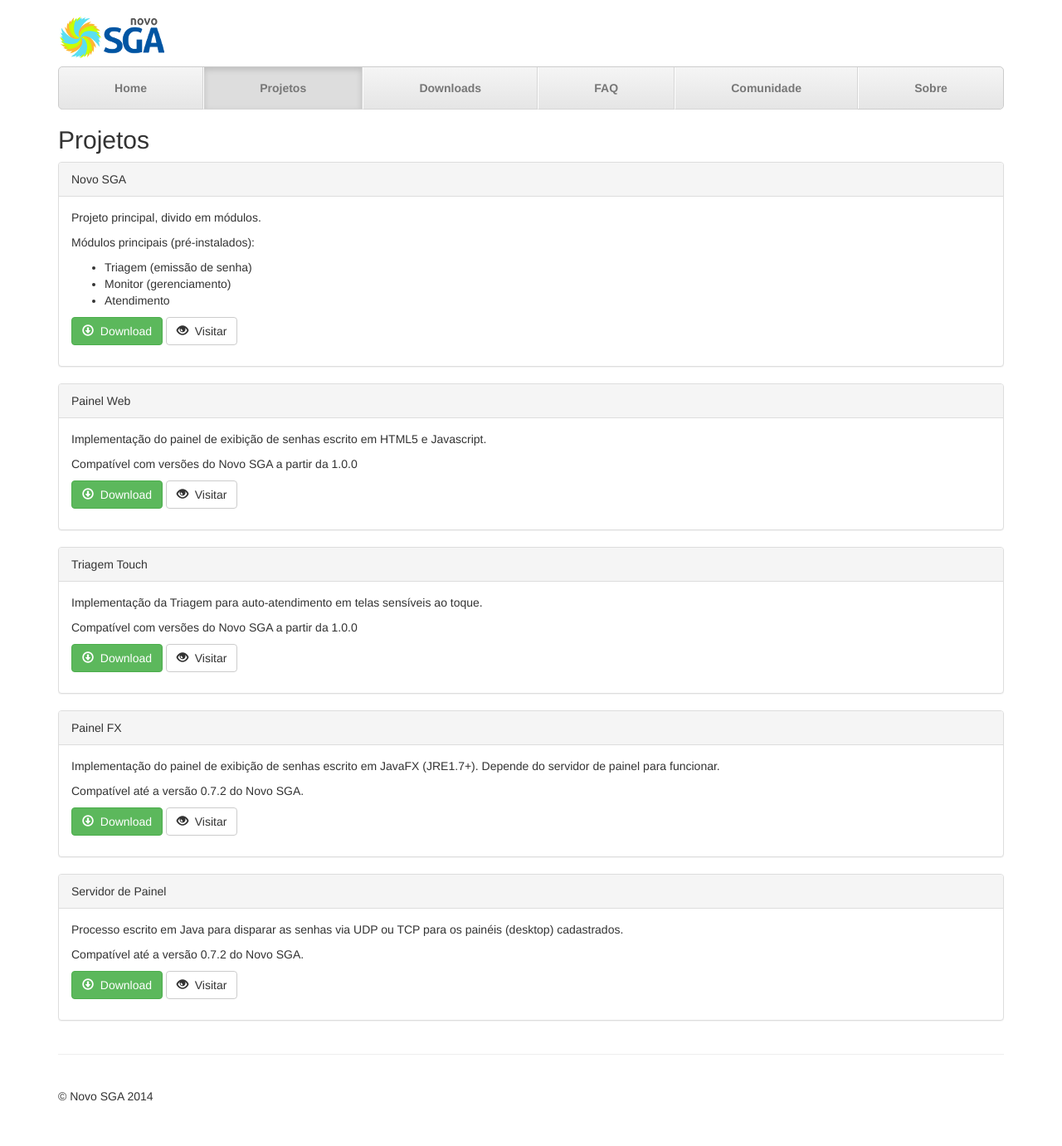
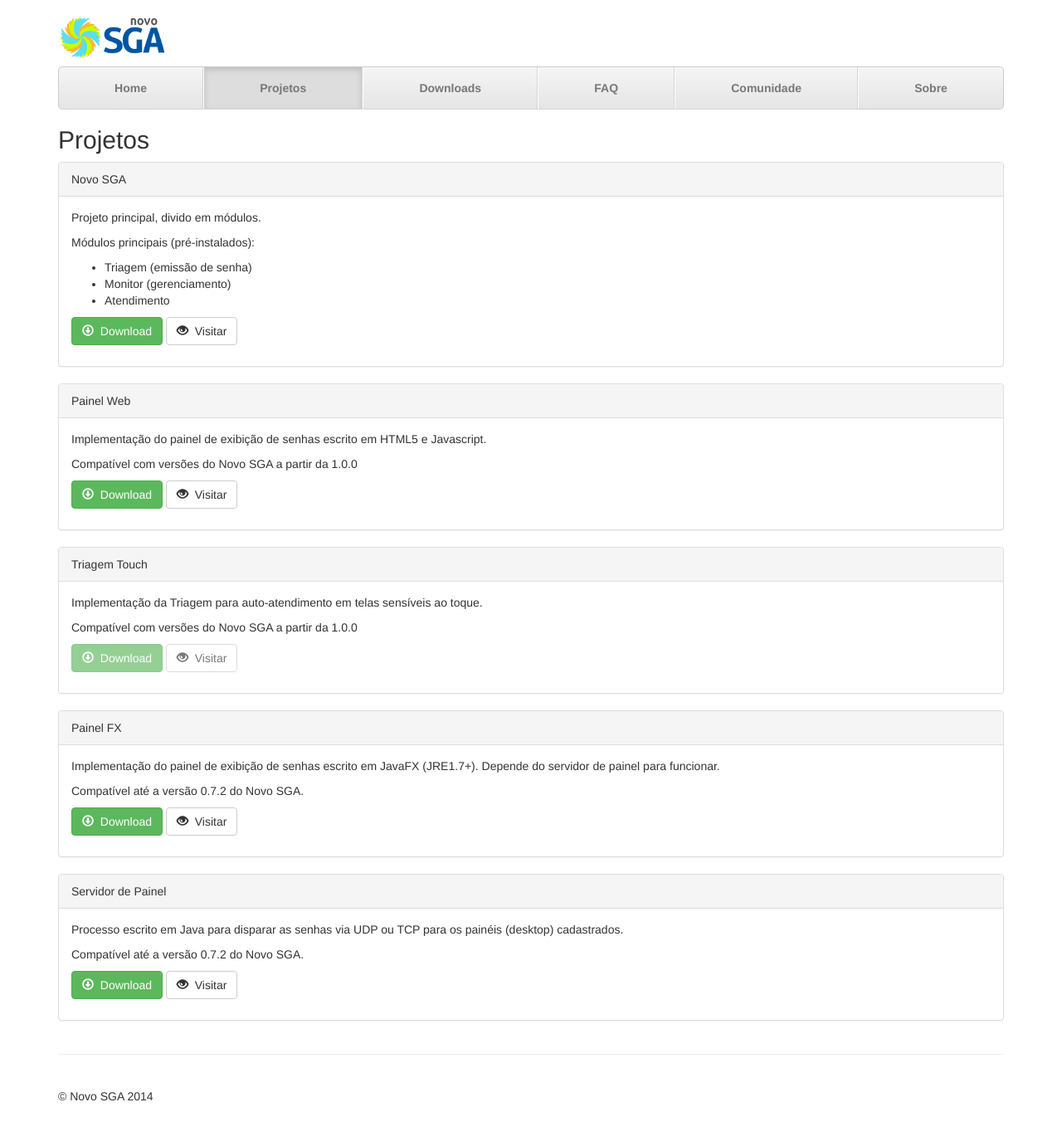
Before and after one commit to novosga/novosga.github.io, a Jekyll site: the page built from projects.html, in a window 1280 px wide. Shown: the whole page at 83% size. Built offline with Jekyll 4.4.1, drawn with Linux system fonts in a browser that asks for light colours; nearby versions of some CDN libraries; Markdown is read by kramdown in place of the engine named in the settings.

Commit message:
desabilitando link para triagem-touch

```diff
--- a/projects.html
+++ b/projects.html
@@ -45,11 +45,11 @@
         <div class="panel-body">
             {{ site.locales[site.locale].projects.triagemtouch.text }}
             <p>
-                <a class="btn btn-success" href="https://github.com/novosga/triagem-touch/releases">
+                <a class="btn btn-success" href="https://github.com/novosga/triagem-touch/releases" disabled="disabled">
                     <span class="glyphicon glyphicon-download"></span>&nbsp;
                     {{ site.locales[site.locale].projects.download }}
                 </a>
-                <a class="btn btn-default" href="https://github.com/novosga/triagem-touch">
+                <a class="btn btn-default" href="https://github.com/novosga/triagem-touch" disabled="disabled">
                     <span class="glyphicon glyphicon-eye-open"></span>&nbsp;
                     {{ site.locales[site.locale].projects.view }}
                 </a>
```
